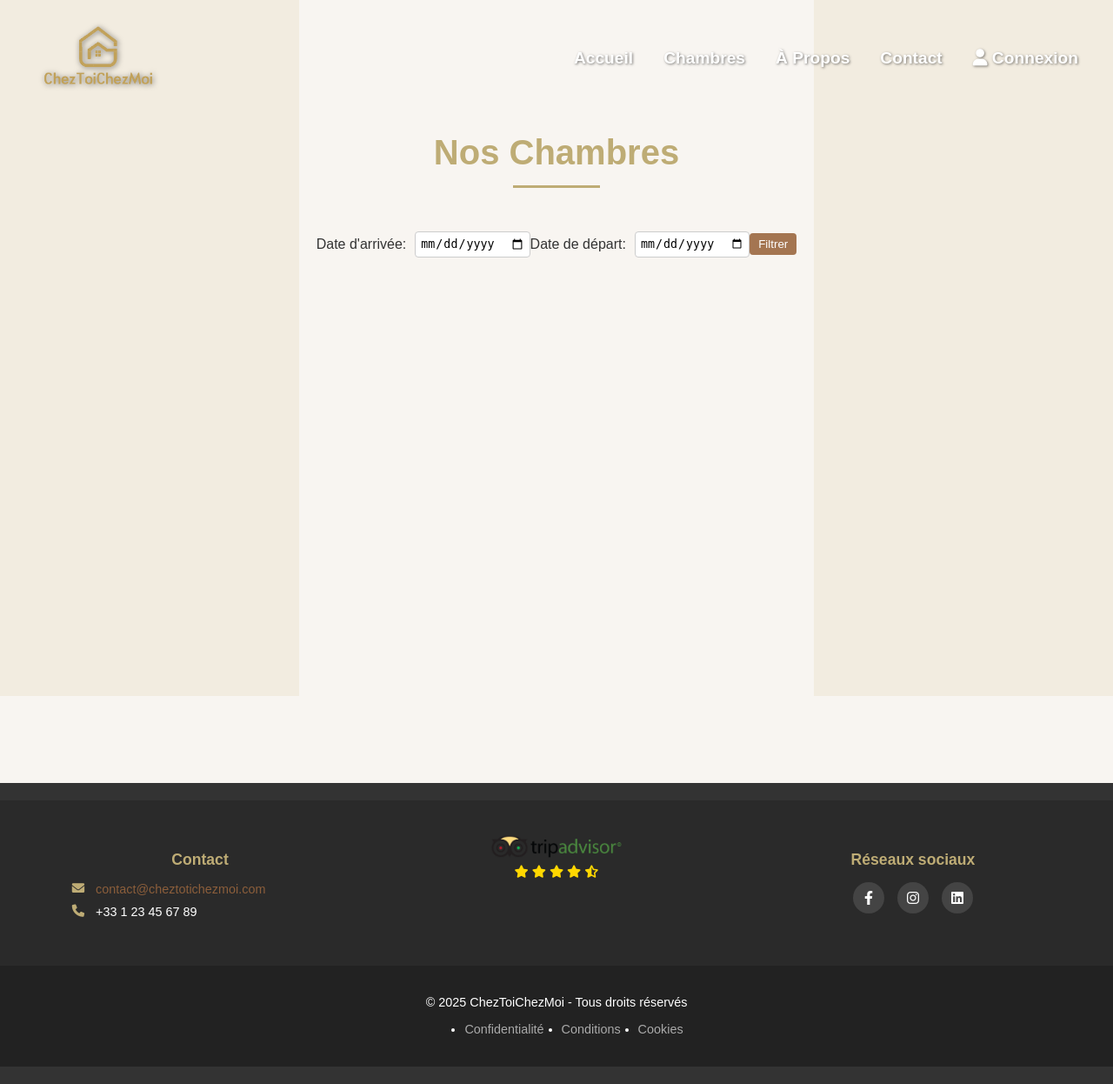
After one commit to marlenaxynou/ChezToiChezMoi, a Symfony app: template templates/search/chambres.html.twig in a window 1280 px wide. The commit adds this page. Shown: the whole page at 87% size. Run offline with Twig, Linux system fonts and the light colour scheme; the template is opened without the code that fills it, so the values that code supplies are empty; some libraries are stand-ins or nearby versions.

Commit message:
page chambre/afficher la liste des chambres avec dates

```diff
--- a/public/css/styles.css
+++ b/public/css/styles.css
@@ -1001,3 +1001,150 @@ a:hover {
 .social-link:hover {
     color: #a58d57;
 }
+
+
+/* Page Chambre */
+
+.chambres-page {
+    padding-top: 100px;
+    background-color: #f8f5f1;
+    min-height: 100vh;
+}
+
+.chambres-container {
+    max-width: 1200px;
+    margin: 0 auto;
+    padding: 20px;
+}
+
+
+/* En-tête de la section */
+
+.section-header {
+    text-align: center;
+    margin-bottom: 50px;
+}
+
+.section-header h2 {
+    font-size: 2.5rem;
+    color: #beac75;
+    margin-bottom: 15px;
+}
+
+.divider {
+    width: 100px;
+    height: 3px;
+    background: #beac75;
+    margin: 0 auto 20px;
+}
+
+
+/* Grille des chambres */
+
+.chambres-grid {
+    display: grid;
+    grid-template-columns: repeat(auto-fit, minmax(300px, 1fr));
+    gap: 30px;
+    margin-bottom: 60px;
+}
+
+
+/* Carte Chambre */
+
+.chambre-card {
+    background: white;
+    border-radius: 10px;
+    overflow: hidden;
+    box-shadow: 0 5px 15px rgba(0, 0, 0, 0.1);
+    transition: transform 0.3s ease, box-shadow 0.3s ease;
+}
+
+.chambre-card:hover {
+    transform: translateY(-5px);
+    box-shadow: 0 8px 20px rgba(0, 0, 0, 0.15);
+}
+
+.chambre-image {
+    width: 100%;
+    height: 200px;
+    object-fit: cover;
+}
+
+
+/* Détails de la chambre */
+
+.chambre-details {
+    padding: 20px;
+    text-align: center;
+}
+
+.chambre-title {
+    font-size: 1.5rem;
+    color: #333;
+    margin-bottom: 10px;
+}
+
+.chambre-price {
+    font-size: 1.3rem;
+    color: #beac75;
+    font-weight: bold;
+    margin-bottom: 15px;
+}
+
+.chambre-description {
+    font-size: 1rem;
+    color: #666;
+    margin-bottom: 15px;
+}
+
+
+/* Bouton Réserver */
+
+.btn-reserver {
+    display: inline-block;
+    background: #8B5E3B;
+    color: white;
+    padding: 10px 20px;
+    border-radius: 8px;
+    text-decoration: none;
+    font-weight: bold;
+    transition: background 0.3s ease;
+}
+
+.btn-reserver:hover {
+    background: #a47551;
+}
+
+
+/* Responsive */
+
+@media (max-width: 768px) {
+    .chambres-grid {
+        grid-template-columns: 1fr;
+    }
+}
+
+.date-filter {
+    display: flex;
+    align-items: center;
+    margin-bottom: 20px;
+}
+
+.date-filter label {
+    margin-right: 10px;
+}
+
+.date-filter input[type="date"] {
+    padding: 5px;
+    border: 1px solid #ccc;
+    border-radius: 4px;
+}
+
+.date-filter button {
+    padding: 5px 10px;
+    background-color: #a47551;
+    color: white;
+    border: none;
+    border-radius: 4px;
+    cursor: pointer;
+}
--- a/templates/fragments/navigation.html.twig
+++ b/templates/fragments/navigation.html.twig
@@ -8,7 +8,7 @@
         </div>
         <ul class="nav-links">
             <li><a href="{{ path('app_home') }}">Accueil</a></li>
-            <li><a href="#">Chambres</a></li>
+            <li><a href="{{ path('app_chambres') }}">Chambres</a></li>
             <li><a href="{{ path('app_about') }}">À Propos</a></li>
             <li><a href="{{ path('app_contact') }}">Contact</a></li>
 
--- /dev/null
+++ b/templates/search/chambres.html.twig
@@ -0,0 +1,45 @@
+{# filepath: /Users/marlenaxynou/ChezToiChezMoi/templates/search/chambres.html.twig #}
+{% extends 'base.html.twig' %}
+
+{% block title %}Chambres - ChezToiChezMoi{% endblock %}
+
+{% block body %}
+    <div class="chambres-page">
+        <div class="chambres-container">
+            <section class="section-header">
+                <h2>Nos Chambres</h2>
+                <div class="divider"></div>
+            </section>
+
+            <form method="get" action="{{ path('app_chambres') }}">
+                <div class="date-filter">
+                    <label for="date_debut">Date d'arrivée:</label>
+                    <input type="date" id="date_debut" name="date_debut" value="{{ app.request.query.get('date_debut') }}">
+
+                    <label for="date_fin">Date de départ:</label>
+                    <input type="date" id="date_fin" name="date_fin" value="{{ app.request.query.get('date_fin') }}">
+
+                    <button type="submit">Filtrer</button>
+                </div>
+            </form>
+
+            <div class="chambres-grid">
+                {% for annonce in annonces %}
+                    <div class="chambre-card">
+                        {% if not annonce.images.empty() %}
+                            <img src="{{ asset('uploads/images/' ~ annonce.images.first.chemin) }}" alt="Image de la chambre" class="chambre-image">
+                        {% else %}
+                            <img src="{{ asset('images/default_room.jpg') }}" alt="Image par défaut" class="chambre-image">
+                        {% endif %}
+                        <div class="chambre-details">
+                            <h2 class="chambre-title">{{ annonce.titre }}</h2>
+                            <p class="chambre-price">{{ annonce.prix }} €</p>
+                            <p class="chambre-description">{{ annonce.description }}</p>
+                            <a href="{{ path('app_reservation', {'id': annonce.id, 'date_debut': app.request.query.get('date_debut'), 'date_fin': app.request.query.get('date_fin')}) }}" class="btn-reserver">Réserver</a>
+                        </div>
+                    </div>
+                {% endfor %}
+            </div>
+        </div>
+    </div>
+{% endblock %}
```
Also changed, not shown: src/Controller/SearchController.php (+69 -28 lines), src/Repository/AnnonceRepository.php (+52 -7 lines), templates/reservation/form.html.twig (+8 -7 lines).
